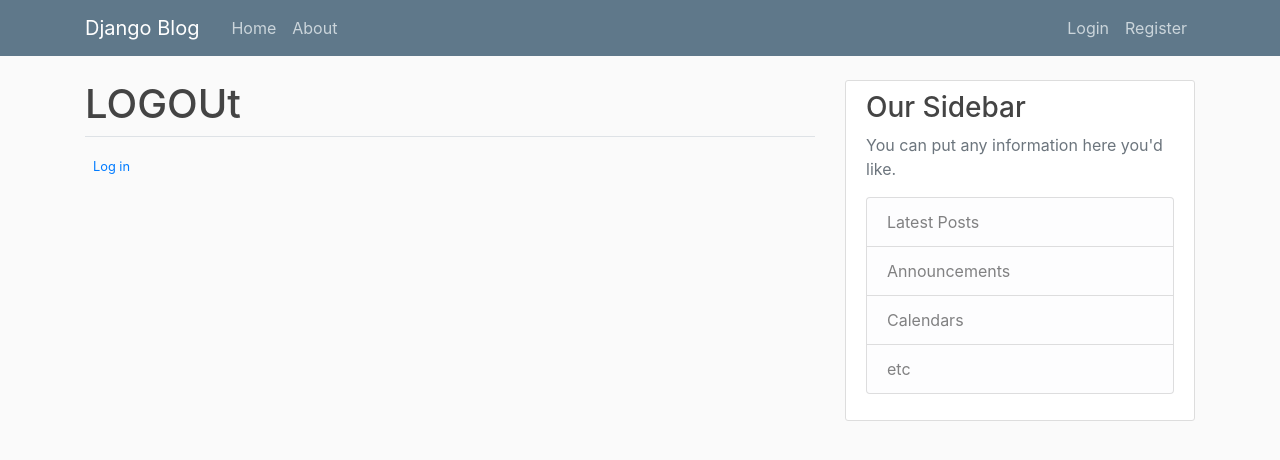
After one commit to rdmusersushma/MyWeb, a Django app: template users/templates/users/logout.html in a window 1280 px wide. The commit adds this page. Shown: the top 460 px of the page. Run offline with Django 3.2, Linux system fonts and the light colour scheme; the template is opened without the code that fills it, so the values that code supplies are empty; some libraries are stand-ins or nearby versions.

Commit message:
first commit

```diff
--- a/django_project/settings.py
+++ b/django_project/settings.py
@@ -131,8 +131,9 @@ USE_TZ = True
 
 STATIC_URL = '/static/'
 
+CRISPY_TEMPLATE_PACK ='bootstrap4'
 
-CRISPY_TEMPLATE_PACK ='bootstrap4'
+LOGIN_REDIRECT_URL ='blog-home'
 
 # Default primary key field type
 # https://docs.djangoproject.com/en/3.2/ref/settings/#default-auto-field
--- a/django_project/urls.py
+++ b/django_project/urls.py
@@ -20,8 +20,8 @@ from users import views as user_views
 urlpatterns = [
     path('admin/', admin.site.urls),
     path('register/',user_views.register, name='register'),
-    path('login/', auth_views.LoginView.as_view(template_name = 'users/login.html', name='login')),
-    path('logout/', auth_views.LogoutView.as_view(template_name = 'users/logout.html', name = 'logout')),
+    path('login/', auth_views.LoginView.as_view(template_name = 'users/login.html'), name='login'),
+    path('logout/', auth_views.LogoutView.as_view(template_name = 'users/logout.html'), name = 'logout'),
     path('',include('blog.urls')),
 
 ]
--- /dev/null
+++ b/users/templates/users/logout.html
@@ -0,0 +1,10 @@
+{% extends "blog/base.html" %}
+{% block content %}
+        <h1> LOGOUt </h1>
+                <div class="border-top pt-3">
+                        <small class="text-muted">
+                               <a class ="ml-2" href="{% url 'login' %}">Log in</a>
+                        </small>
+                </div>
+
+{% endblock content %}
--- a/users/templates/users/register.html
+++ b/users/templates/users/register.html
@@ -14,7 +14,7 @@
 		</form>
 		<div class="border-top pt-3">
 			<small class="text-muted">
-				Already Have An Account..? <a class ="ml-2" href="#">Sign In</a>
+				Already Have An Account..? <a class ="ml-2" href="{% url 'login' %}">Sign In</a>
 			</small>
 		</div>
 	</div>
--- a/users/views.py
+++ b/users/views.py
@@ -10,8 +10,8 @@ def register(request):
 		if form.is_valid():
 			form.save()
 			username = form.cleaned_data.get('username')
-			messages.success(request, f'Accont created for {username} !')
-			return redirect('blog-home')
+			messages.success(request, f'YOur account has been created...! You are now able to log in')
+			return redirect('login')
 	else:
 		form = UserRegisterForm()
 
```
Also changed, not shown: users/templates/users/login.html (+21 -7 lines), blog/templates/blog/base.html (line endings or trailing spaces).
